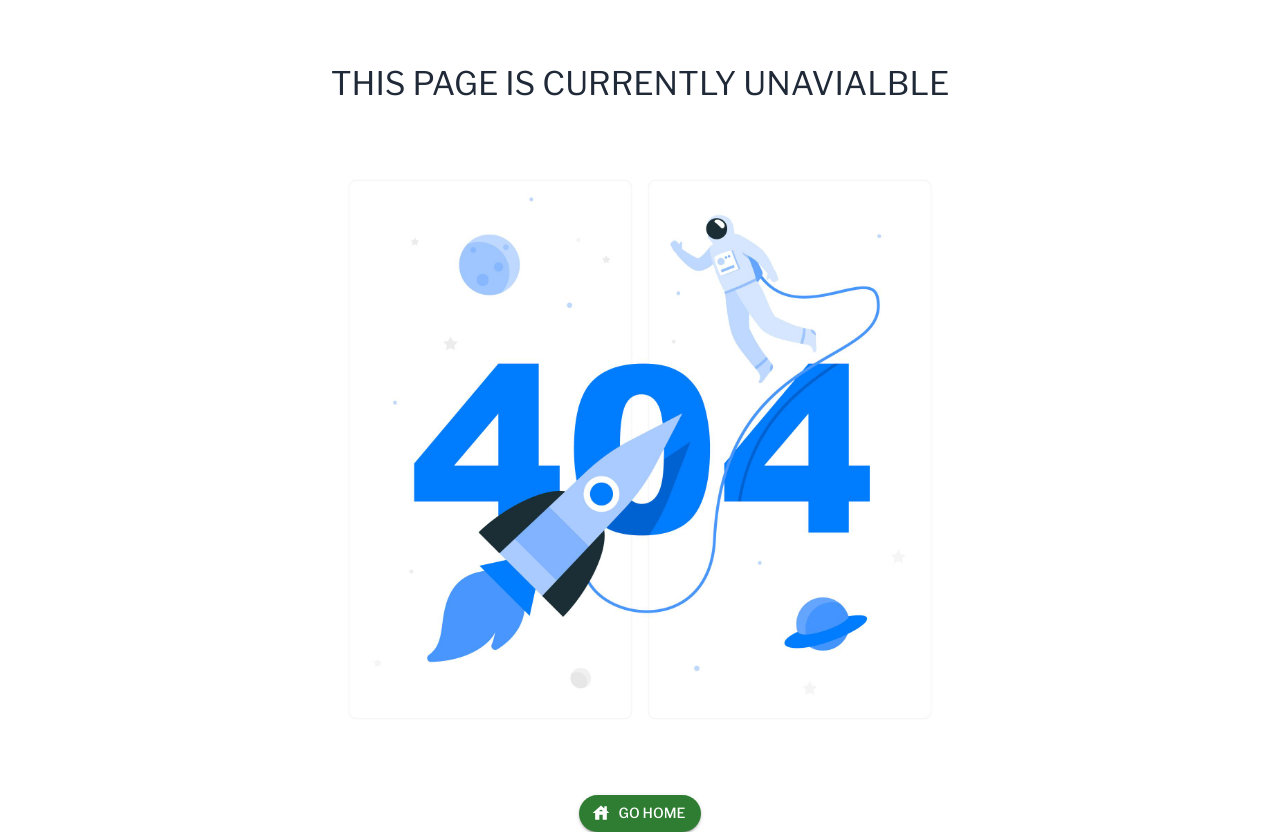
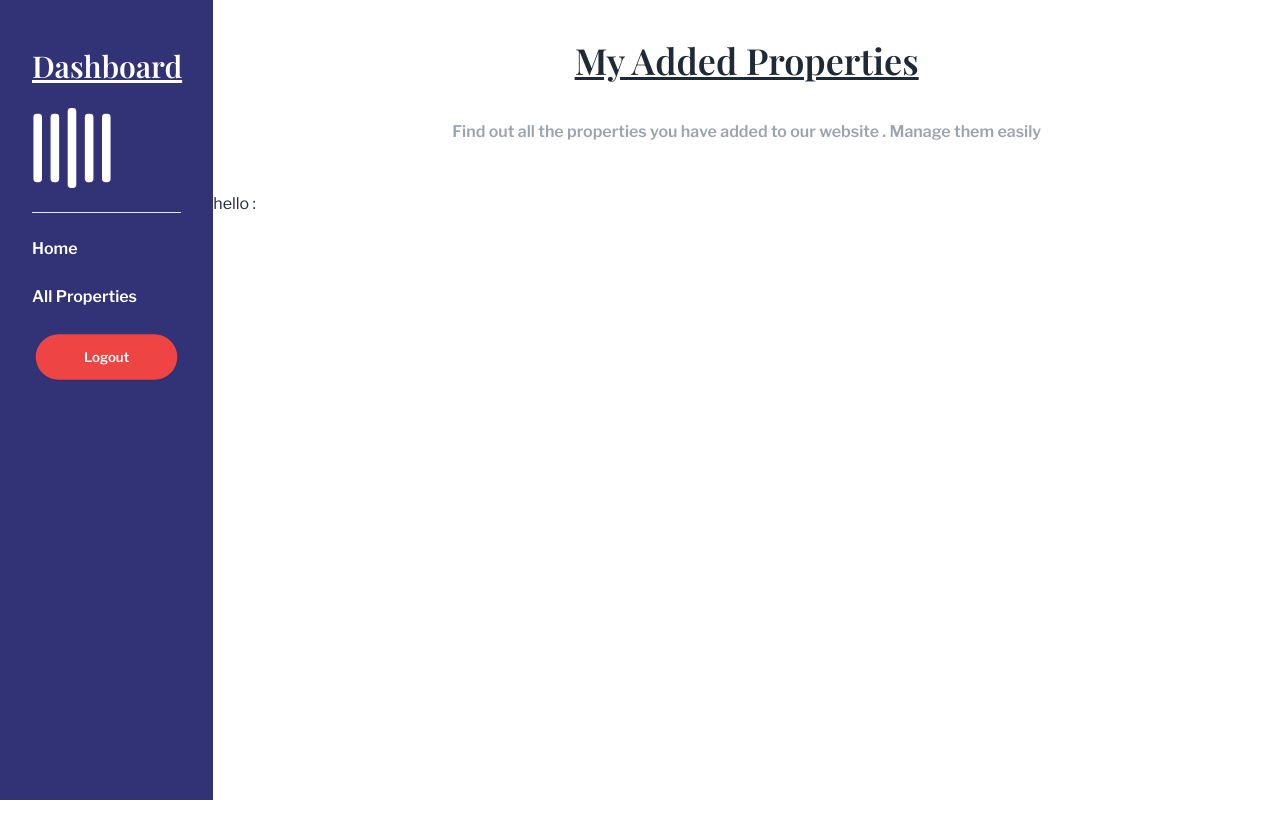
Before and after one commit to mashfikur/Echo-Estates-Real-Estate-Selling-Website, a React (Vite) app: page /dashboard/added-properties in a window 1280 px wide. After the commit the page ends 800 px from the top, so only its background shows below. Built offline with nearby package versions, Linux system fonts and the light colour scheme; no server answers; sample sign-in values are in the browser's storage.

Commit message:
fetched user only added properties from database

```diff
--- /dev/null
+++ b/src/pages/Agent/MyAddedProperties.jsx
@@ -0,0 +1,38 @@
+import { useQuery } from "@tanstack/react-query";
+import SectionHeading from "../../components/Dashboard/SectionHeading";
+import useAxiosSecure from "../../hooks/useAxiosSecure";
+import useAuth from "../../hooks/useAuth";
+
+const MyAddedProperties = () => {
+  const { user } = useAuth();
+  const axiosSecure = useAxiosSecure();
+
+  const { data,isPending } = useQuery({
+    queryKey: ["added-properties"],
+    queryFn: async () => {
+      if (user) {
+        const res = await axiosSecure.get(
+          `/api/v1/agent/added-properties/${user.uid}`
+        );
+        return res.data;
+      }
+    },
+  });
+
+  return (
+    <div>
+      <SectionHeading title={"My Added Properties"}> </SectionHeading>
+
+      <h3 className="text-center font-semibold text-gray-400 ">
+        Find out all the properties you have added to our website . Manage them
+        easily
+      </h3>
+
+      <div className="max-w-6xl mt-12 mx-auto">
+        <div>hello : {data?.length} </div>
+      </div>
+    </div>
+  );
+};
+
+export default MyAddedProperties;
--- a/src/routes/router.jsx
+++ b/src/routes/router.jsx
@@ -10,6 +10,7 @@ import Wishlist from "../pages/User/Wishlist";
 import DefaultDashboard from "../pages/DefaultDashboard";
 import PrivateRoute from "./PrivateRoute";
 import AddProperty from "../pages/Agent/AddProperty";
+import MyAddedProperties from "../pages/Agent/MyAddedProperties";
 
 const router = createBrowserRouter([
   {
@@ -72,6 +73,14 @@ const router = createBrowserRouter([
           </PrivateRoute>
         ),
       },
+      {
+        path: "/dashboard/added-properties",
+        element: (
+          <PrivateRoute>
+            <MyAddedProperties></MyAddedProperties>
+          </PrivateRoute>
+        ),
+      },
     ],
   },
 ]);
```
